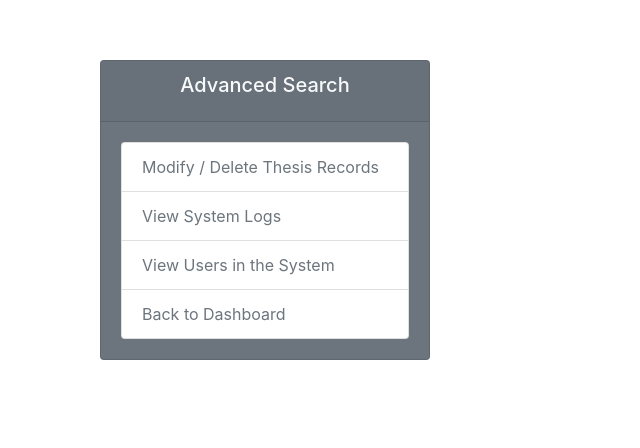
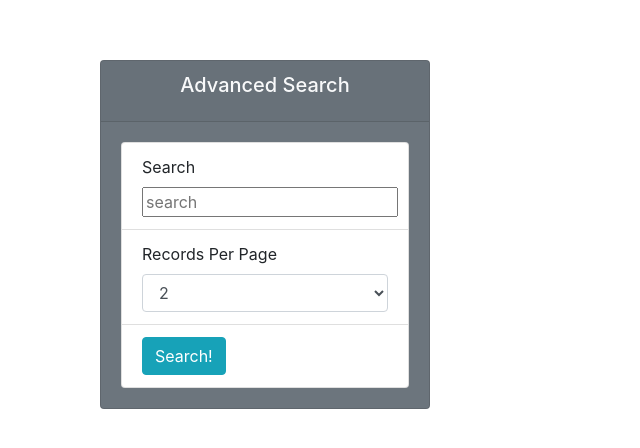
Before and after one commit to Firetryer/ThesisViewingSystem, a Flask app: page /view_thesis in a window 1280 px wide, after a click that opens the changed part. Shown: the part 56-504 px from the top of the page, without its empty margins (0-640 px from the left). Run offline with Flask 2, Linux system fonts and the light colour scheme; the visitor is signed in with stand-in values (Sample User, id 1); data comes from the database, SQL or seed files in the repository; data that the repository does not hold is empty; some libraries are stand-ins or nearby versions.

Commit message:
Added Search Features To Thesis Viewing

```diff
--- a/ThesisViewing/thesisviewing/forms.py
+++ b/ThesisViewing/thesisviewing/forms.py
@@ -41,3 +41,7 @@ class AddThesisForm(FlaskForm):
 	researcher = StringField('Researcher', validators=[DataRequired()])
 	abstract = TextAreaField('Abstract', validators=[DataRequired()])
 	submit = SubmitField('Add Thesis')
+
+class SearchForm(FlaskForm):
+	search_words = StringField('Search')
+	submit = SubmitField('Search')
--- a/ThesisViewing/thesisviewing/routes.py
+++ b/ThesisViewing/thesisviewing/routes.py
@@ -1,5 +1,6 @@
 from flask import render_template, url_for, flash, redirect, request
 from flask_login import login_user, logout_user, current_user, login_required
+from sqlalchemy import or_
 from thesisviewing import app, db, bcrypt
 from thesisviewing.models import User, Thesis, UserLogs
 from thesisviewing.forms import RegisterationForm, LoginForm, AddThesisForm
@@ -18,16 +19,39 @@ def homepage():
 @login_required
 def view_thesis():
 	page = request.args.get('page', 1, type=int)
-	thesis = Thesis.query.paginate(page=page, per_page=5)
-	return render_template('thesis_viewing.html', post=thesis)
+	per_page = request.args.get('per_page', 5,type=int)
+	thesis = Thesis.query.paginate(page=page, per_page=per_page)
+	return render_template('thesis_viewing.html', post=thesis, per_page=per_page)
 
 
 
 @app.route("/view_thesis/<thesis_code>")
+@login_required
 def thesis_page(thesis_code):
 	post = Thesis.query.get_or_404(thesis_code)
 	return render_template('thesis_page.html', title=post.title, post=post)
 
+@app.route("/search")
+@login_required
+def search():
+
+	queries = '%'+request.args.get('query')+'%'
+	page = request.args.get('page', 1, type=int)
+	per_page=request.args.get('pp', 5, type=int)
+	print(page)
+	print(per_page)
+	print(queries)
+	all_posts=Thesis.query.filter(
+		or_(
+			Thesis.title.like(queries),
+			Thesis.thesis_code.like(queries),
+			Thesis.keywords.like(queries),
+			Thesis.researcher.like(queries),
+			Thesis.class_adviser.like(queries),
+			Thesis.tech_adviser.like(queries),
+			Thesis.abstract.like(queries)))\
+		.paginate(page=page, per_page=per_page)
+	return render_template('thesis_viewing.html', post=all_posts)
 
 
 
--- a/ThesisViewing/thesisviewing/templates/thesis_viewing.html
+++ b/ThesisViewing/thesisviewing/templates/thesis_viewing.html
@@ -16,18 +16,27 @@
 						<div class="card-body ">
 
 							<ul class="list-group ">
+								<form id='search' action="{{url_for('search')}}">
 									<li class="list-group-item">
-									<p class="card-text"><a class="text-secondary" href="{{ url_for('view_thesis')}}">Modify / Delete Thesis Records</a></p>
+										<label for="exampleSelect1">Search</label>
+										<input type="text" name="query" placeholder="search">
 									</li>
 									<li class="list-group-item">
-									<p class="card-text"><a class="text-secondary" href="{{ url_for('admin_dash')}}">View System Logs</a></p>
+										<label for="exampleSelect1">Records Per Page</label>
+									    <select class="form-control" type="int" name="pp" id="exampleSelect1">
+									      <option>2</option>
+									      <option>6</option>
+									      <option>7</option>
+									      <option>8</option>
+									      <option>8</option>
+									      <option>10</option>
+									    </select>
 									</li>
 									<li class="list-group-item">
-									<p class="card-text"><a class="text-secondary"  href="{{ url_for('admin_dash')}}">View Users in the System</a></p>
+										<button class="btn btn-info">Search!</button>
 									</li>
-								<li class="list-group-item">
-									<p class="card-text"><a class="text-secondary"  href="{{ url_for('admin_dash')}}">Back to Dashboard</a></p>
-								</li>
+
+								</form>
 							</ul>
 
 						</div>
@@ -39,9 +48,9 @@
 				{% for page_num in post.iter_pages(left_edge=1, right_edge=1, left_current=1, right_current=2) %}
 					{% if page_num %}
 						{% if post.page == page_num %}
-							<a class="btn btn-info mb-4"href="{{ url_for('view_thesis', page=page_num)}}">{{ page_num }}</a>
+							<a class="btn btn-info mb-4"href="{{ url_for('view_thesis', page=page_num, per_page=post.per_page)}}">{{ page_num }}</a>
 						{% else %}
-							<a class="btn btn-outline-info mb-4"href="{{ url_for('view_thesis', page=page_num)}}">{{ page_num }}</a>
+							<a class="btn btn-outline-info mb-4"href="{{ url_for('view_thesis', page=page_num, per_page=post.per_page)}}">{{ page_num }}</a>
 						{% endif %}
 					{% else %}
 						...
```
Lines whose indentation alone changed are shown as unchanged.
